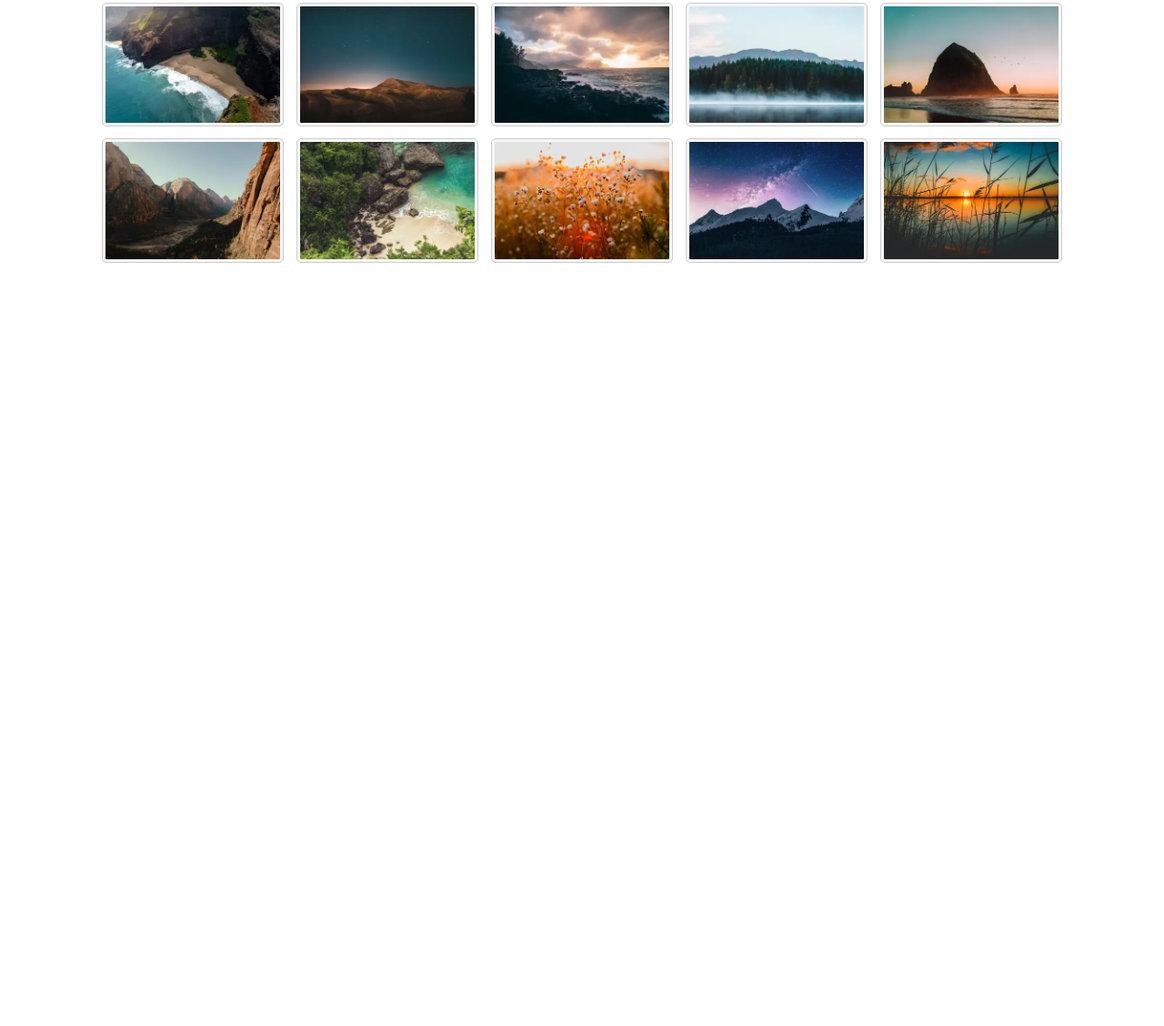
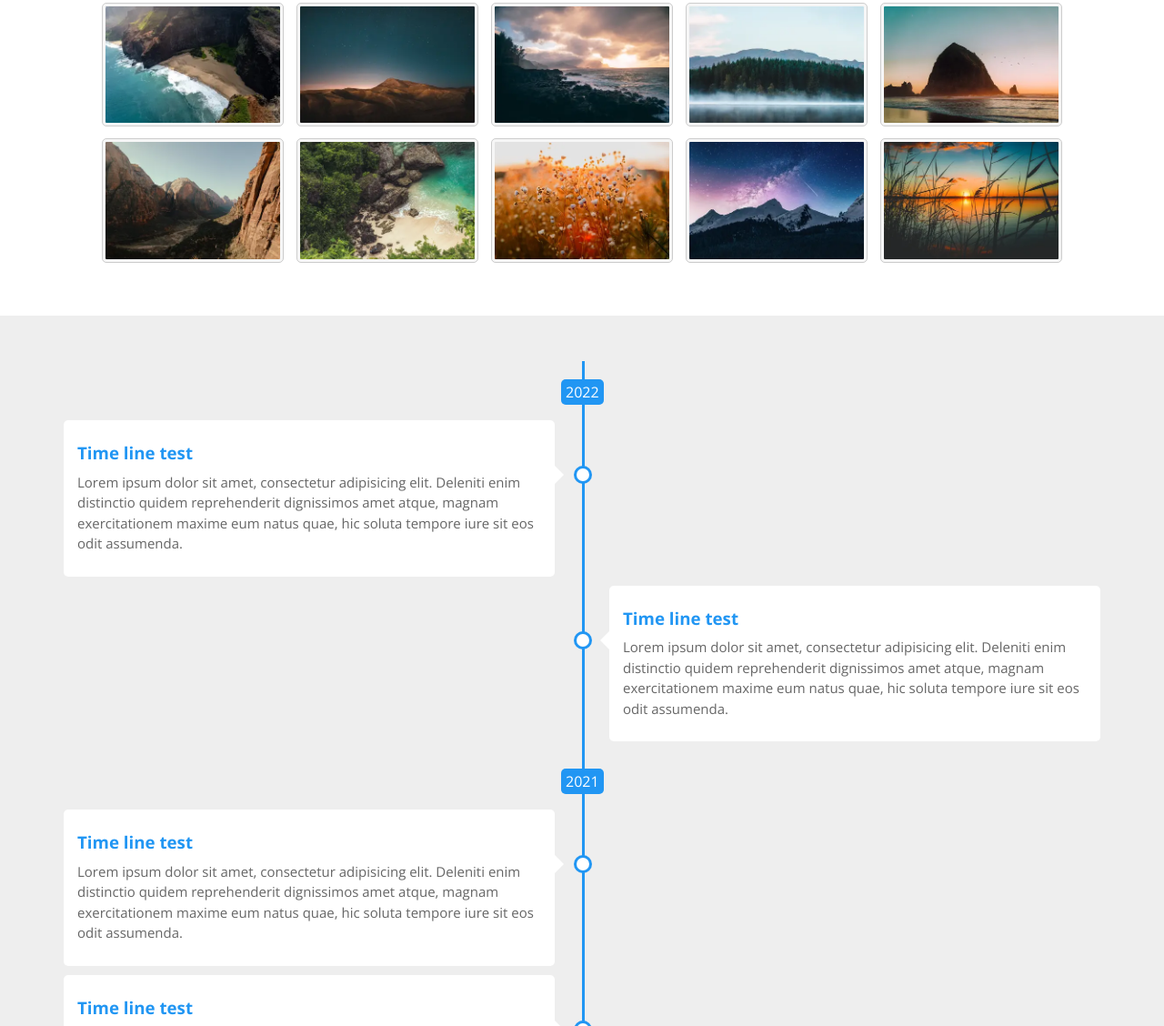
Before and after one commit to MonaElshikh/special-design, a plain HTML site: page index.html in a window 1280 px wide. Shown: the part 1672-2800 px from the top of the page at 91% size. Before the commit the page ends 2019 px from the top, so only its background shows below. Drawn offline with nearby package versions, Linux system fonts and the light colour scheme; a web font is replaced by a local one.

Commit message:
finishing timeline section using flexbox

```diff
--- a/css/main.css
+++ b/css/main.css
@@ -288,6 +288,7 @@ a {
 }
 .about .image-box img {
     width: 350px;
+    max-width: 100%;
 }
 .about-overlay {
  position: absolute;
@@ -345,7 +346,7 @@ a {
     transition:all  var(--transition);
 }
 /************************************* End Skills  *************************************/
-/* Start gallery */
+/************************************* Start gallery ***********************************/
 .gallery {
     padding-top: var(--main-padding);
     padding-bottom: var(--main-padding);
@@ -369,4 +370,113 @@ a {
     border-radius: var(--border-radius);
     cursor: pointer;
 }
-/* End gallery */
+/************************************* End gallery *************************************/
+/************************************* Start timeline **********************************/
+.timeline {
+    background-color: #eee;
+    padding-top: var(--main-padding);
+    padding-bottom: var(--main-padding);
+}
+.timeline-box {
+    position: relative;
+    display: flex;
+    flex-direction: column;
+    justify-content: space-between;
+    align-items: center;
+}
+.timeline-box::before {
+    content: '';
+    position: absolute;
+    width: 3px;
+    height: 100%;
+    background-color: var(--main-color);
+    left:50%;
+}
+.timeline-box > div.year {
+    position: absolute;
+    left: 50%;
+    top:20px;
+    background-color: var(--main-color);
+    padding: 5px;
+    border-radius: var(--border-radius);
+    transform: translateX(-23px);
+    color: white;
+}
+.timeline-left  {
+    align-self: flex-start;
+    margin-top: 65px;
+}
+.timeline-right  {
+    align-self: flex-end;
+}
+.timeline-left ,
+.timeline-right {
+    position: relative;
+    padding:15px;
+    background-color: #fff;
+    width: calc(50% - 30px);
+    border-radius: var(--border-radius);
+    margin-bottom: 10px;
+}
+.timeline-left > h3 ,
+.timeline-right > h3 {
+    color: var(--main-color);
+    margin: 10px 0;
+}
+.timeline-left > p,
+.timeline-right > p {
+    margin: 0 0 10px;
+    line-height: 1.5;
+    color: #666;
+    font-size: 15px;
+}
+.timeline-left::before,
+.timeline-right::before {
+    content: "";
+    position: absolute;
+    width: 14px;
+    height: 14px;
+    top: 50px;
+    background-color: #fff;
+    border: 3px solid var(--main-color);
+    border-radius: var(--circle-border);
+}
+.timeline-left::before {
+    right: -41px;
+}
+.timeline-right::before {
+    left: -39px;
+}
+.timeline-left::after,
+.timeline-right::after {
+    content: '';
+    position: absolute;
+    border-style: solid;
+    border-width: 10px;
+    width:0;
+    height: 0;
+}
+.timeline-left::after {
+    border-color: transparent transparent transparent white;
+    right: -20px;
+    top:50px
+}
+.timeline-right::after {
+    border-color: transparent white transparent transparent ;
+    left: -20px;
+    top:50px
+}
+.timeline-box:nth-child(2) .timeline-left  ,
+.timeline-box:nth-child(2) .timeline-right
+{
+    align-self: flex-start !important;
+}
+.timeline-box:nth-child(2) .timeline-right::before {
+    left:561px;
+
+}
+.timeline-box:nth-child(2) .timeline-right::after {
+    border-color: transparent transparent transparent white;
+    left:540px;
+}
+/************************************* End timeline ************************************/
--- a/index.html
+++ b/index.html
@@ -51,7 +51,7 @@
               <li><a href="#about" class="active">About</a></li>
               <li><a href="#skills">Skills</a></li>
               <li><a href="#gallery">Gallery</a></li>
-              <li><a href="#">Contact</a></li>
+              <li><a href="#timeline">Timeline</a></li>
             </ul>
           </div>
         </div>
@@ -123,6 +123,54 @@
         </div>
       </div>
       <!-- Start Gallery -->
+      <!-- Start Timeline -->
+      <section class="timeline" id="timeline">
+        <div class="container">
+          <div class="timeline-box">
+            <div class="year">2022</div>
+            <div class="timeline-left">
+              <h3>Time line test</h3>
+              <p>
+                Lorem ipsum dolor sit amet, consectetur adipisicing elit.
+                Deleniti enim distinctio quidem reprehenderit dignissimos amet
+                atque, magnam exercitationem maxime eum natus quae, hic soluta
+                tempore iure sit eos odit assumenda.
+              </p>
+            </div>
+            <div class="timeline-right">
+              <h3>Time line test</h3>
+              <p>
+                Lorem ipsum dolor sit amet, consectetur adipisicing elit.
+                Deleniti enim distinctio quidem reprehenderit dignissimos amet
+                atque, magnam exercitationem maxime eum natus quae, hic soluta
+                tempore iure sit eos odit assumenda.
+              </p>
+            </div>
+          </div>
+          <div class="timeline-box">
+            <div class="year">2021</div>
+            <div class="timeline-left">
+              <h3>Time line test</h3>
+              <p>
+                Lorem ipsum dolor sit amet, consectetur adipisicing elit.
+                Deleniti enim distinctio quidem reprehenderit dignissimos amet
+                atque, magnam exercitationem maxime eum natus quae, hic soluta
+                tempore iure sit eos odit assumenda.
+              </p>
+            </div>
+            <div class="timeline-right">
+              <h3>Time line test</h3>
+              <p>
+                Lorem ipsum dolor sit amet, consectetur adipisicing elit.
+                Deleniti enim distinctio quidem reprehenderit dignissimos amet
+                atque, magnam exercitationem maxime eum natus quae, hic soluta
+                tempore iure sit eos odit assumenda.
+              </p>
+            </div>
+          </div>
+        </div>
+      </section>
+      <!-- End Timeline -->
     </section>
     <a href="#header" title="Up"><img src="/imgs/uparrow.svg" alt="up" /> </a>
     <script async="true" src="js/main.js"></script>
--- a/js/main.js
+++ b/js/main.js
@@ -25,7 +25,7 @@ function toggleSettingsBox() {
         document.querySelector(".setting-icon .gear").classList.toggle("rotate");
     });
 }
-// funtion to load the current color stored in local storage
+// funtion to load the user default options from local storage
 function loadDefaultOptions() {
     // 1- Color Option
     // check local storage for default color
@@ -65,7 +65,7 @@ function loadDefaultOptions() {
         toggleLandingImages();
     }
 }
-// funtion to enable user to toggle color.
+// funtion to enable user to toggle color option.
 function toggleColorList() {
     colors.forEach(color => {
         color.addEventListener("click", (e) => {
@@ -166,11 +166,23 @@ function openGalleryImgPopup() {
 // function to close popups
 function closePopups() {
     document.addEventListener("click", (e) => {
+        // close gallery image popup when clicking on close button
         if (e.target.className === "close") {
             e.target.parentNode.parentNode.remove();
         }
+        // close gallery image popup when clicking outsid.
         else if (e.target.className === "modal") {
             e.target.remove();
+        }
+        // close settings box if clicked anywhere outside
+        else {
+            e.target.className !== "main" &&
+                (e.target.classList.contains("settings")
+                    || e.target.parentNode.classList.contains("settings")
+                    || e.target.parentNode.parentNode.classList.contains("settings")
+                    || e.target.parentNode.parentNode.parentNode.classList.contains("settings"))
+                ? ""
+                : settingsBox.classList.remove("show");
         }
     });
 }
```
